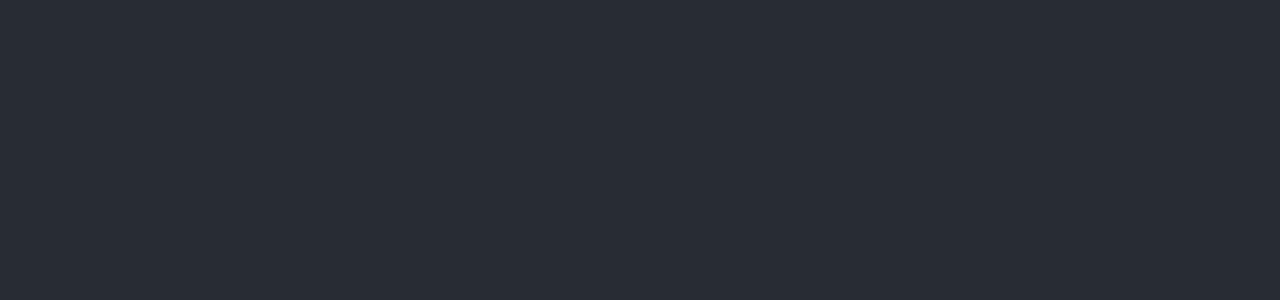
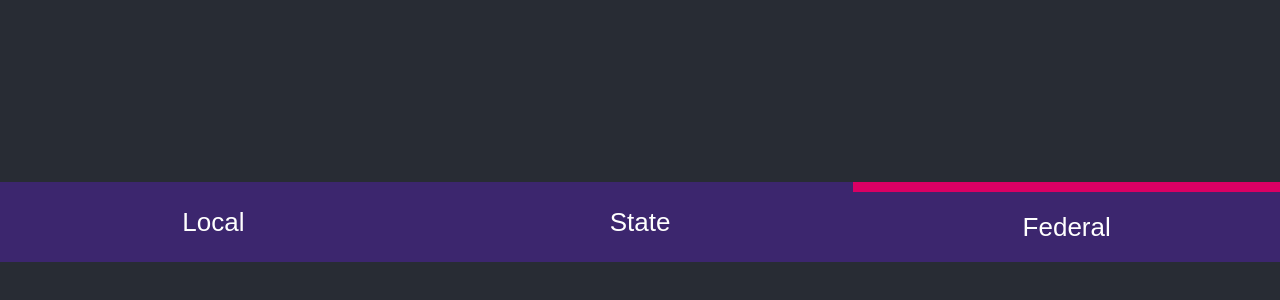
Before and after one commit to zacksabbath/frontend-ui, a React (Create React App) app: page /FederalIssues in a window 1280 px wide. Shown: the part 538-838 px from the top of the page. Built offline with nearby package versions, Linux system fonts and the light colour scheme.

Commit message:
added DummyPages

```diff
--- a/src/Routes.tsx
+++ b/src/Routes.tsx
@@ -1,7 +1,13 @@
 import React from 'react';
 import { BrowserRouter as Router, Switch, Route, Link } from 'react-router-dom';
 
-import { NewsfeedPage, Homepage } from 'components';
+import {
+  NewsfeedPage,
+  Homepage,
+  LocalIssues,
+  FederalIssues,
+  StateIssues,
+} from 'components';
 
 export default function Routes() {
   return (
@@ -16,6 +22,18 @@ export default function Routes() {
         <Route path="/" exact>
           <Homepage />
         </Route>
+
+        {/* Standin for the Issues Pages  */}
+        <Route path="/LocalIssues" exact>
+          <LocalIssues />
+        </Route>
+        <Route path="/FederalIssues" exact>
+          <FederalIssues />
+        </Route>
+        <Route path="/StateIssues" exact>
+          <StateIssues />
+        </Route>
+        {/* end of standing */}
       </Switch>
     </Router>
   );
--- /dev/null
+++ b/src/components/pages/Issues/federalIssues.tsx
@@ -0,0 +1,11 @@
+import React from 'react';
+
+import { FooterNav } from 'components';
+
+export default function FederalIssues() {
+  return (
+    <>
+      <FooterNav />
+    </>
+  );
+}
--- /dev/null
+++ b/src/components/pages/Issues/localIssues.tsx
@@ -0,0 +1,11 @@
+import React from 'react';
+
+import { FooterNav } from 'components';
+
+export default function LocalIssues() {
+  return (
+    <>
+      <FooterNav />
+    </>
+  );
+}
--- /dev/null
+++ b/src/components/pages/Issues/stateIssues.tsx
@@ -0,0 +1,11 @@
+import React from 'react';
+
+import { FooterNav } from 'components';
+
+export default function StateIssues() {
+  return (
+    <>
+      <FooterNav />
+    </>
+  );
+}
--- a/src/components/pages/index.ts
+++ b/src/components/pages/index.ts
@@ -1,2 +1,5 @@
 export { default as Homepage } from './Homepage/Homepage';
 export { default as NewsfeedPage } from './NewsfeedPage/NewsfeedPage';
+export { default as LocalIssues } from './Issues/localIssues';
+export { default as StateIssues } from './Issues/stateIssues';
+export { default as FederalIssues } from './Issues/federalIssues';
```
